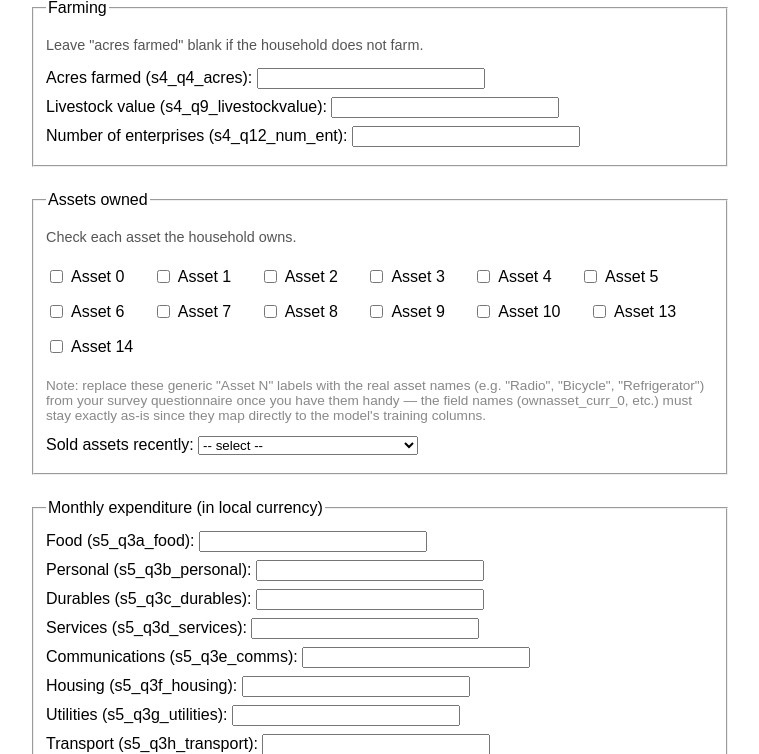
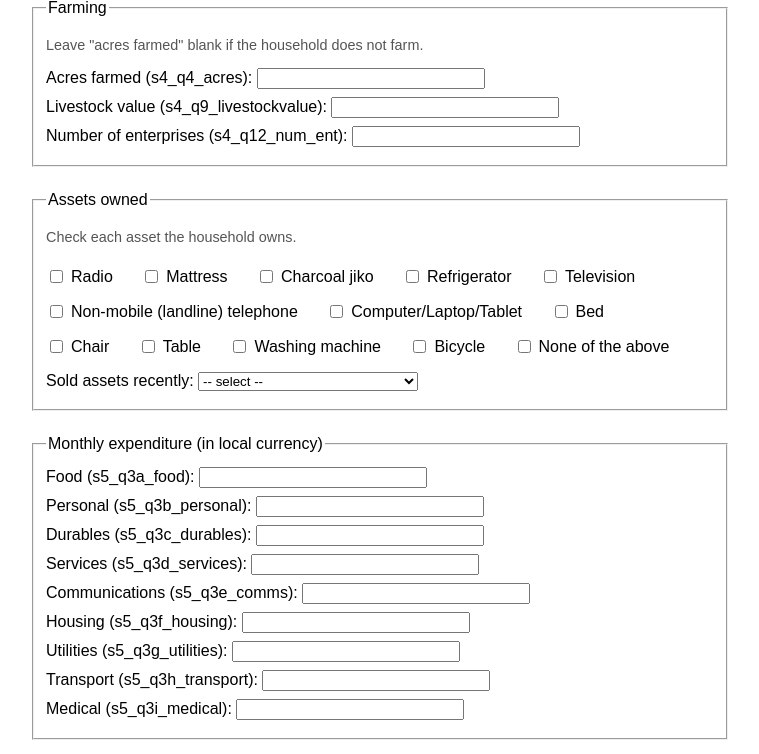
Before and after one commit to PriscillaKungu/Ngao-Labs-Cohort-3-Group-10-Food-Security-Screening-Model, a FastAPI app: page / in a window 1280 px wide. Shown: the part 929-1683 px from the top of the page, without its empty margins (260-1019 px from the left). Run offline with FastAPI, Linux system fonts and the light colour scheme; parts of the project's set-up code (start-up, migrations or seed data) failed here and were passed over.

Commit message:
Add files via upload

```diff
--- a/app/templates/index.html
+++ b/app/templates/index.html
@@ -179,25 +179,19 @@
     <fieldset>
       <legend>Assets owned</legend>
       <p style="font-size: 0.9em; color: #555;">Check each asset the household owns.</p>
-      <label class="checkbox-label"><input type="checkbox" name="ownasset_curr_0"> Asset 0</label>
-      <label class="checkbox-label"><input type="checkbox" name="ownasset_curr_1"> Asset 1</label>
-      <label class="checkbox-label"><input type="checkbox" name="ownasset_curr_2"> Asset 2</label>
-      <label class="checkbox-label"><input type="checkbox" name="ownasset_curr_3"> Asset 3</label>
-      <label class="checkbox-label"><input type="checkbox" name="ownasset_curr_4"> Asset 4</label>
-      <label class="checkbox-label"><input type="checkbox" name="ownasset_curr_5"> Asset 5</label>
-      <label class="checkbox-label"><input type="checkbox" name="ownasset_curr_6"> Asset 6</label>
-      <label class="checkbox-label"><input type="checkbox" name="ownasset_curr_7"> Asset 7</label>
-      <label class="checkbox-label"><input type="checkbox" name="ownasset_curr_8"> Asset 8</label>
-      <label class="checkbox-label"><input type="checkbox" name="ownasset_curr_9"> Asset 9</label>
-      <label class="checkbox-label"><input type="checkbox" name="ownasset_curr_10"> Asset 10</label>
-      <label class="checkbox-label"><input type="checkbox" name="ownasset_curr_13"> Asset 13</label>
-      <label class="checkbox-label"><input type="checkbox" name="ownasset_curr_14"> Asset 14</label>
-      <p style="font-size: 0.85em; color: #888;">
-        Note: replace these generic "Asset N" labels with the real asset names
-        (e.g. "Radio", "Bicycle", "Refrigerator") from your survey questionnaire
-        once you have them handy — the field names (ownasset_curr_0, etc.) must
-        stay exactly as-is since they map directly to the model's training columns.
-      </p>
+      <label class="checkbox-label"><input type="checkbox" name="ownasset_curr_1"> Radio</label>
+      <label class="checkbox-label"><input type="checkbox" name="ownasset_curr_2"> Mattress</label>
+      <label class="checkbox-label"><input type="checkbox" name="ownasset_curr_3"> Charcoal jiko</label>
+      <label class="checkbox-label"><input type="checkbox" name="ownasset_curr_4"> Refrigerator</label>
+      <label class="checkbox-label"><input type="checkbox" name="ownasset_curr_5"> Television</label>
+      <label class="checkbox-label"><input type="checkbox" name="ownasset_curr_6"> Non-mobile (landline) telephone</label>
+      <label class="checkbox-label"><input type="checkbox" name="ownasset_curr_7"> Computer/Laptop/Tablet</label>
+      <label class="checkbox-label"><input type="checkbox" name="ownasset_curr_8"> Bed</label>
+      <label class="checkbox-label"><input type="checkbox" name="ownasset_curr_9"> Chair</label>
+      <label class="checkbox-label"><input type="checkbox" name="ownasset_curr_10"> Table</label>
+      <label class="checkbox-label"><input type="checkbox" name="ownasset_curr_13"> Washing machine</label>
+      <label class="checkbox-label"><input type="checkbox" name="ownasset_curr_14"> Bicycle</label>
+      <label class="checkbox-label"><input type="checkbox" name="ownasset_curr_0"> None of the above</label>
       <label>Sold assets recently:
         <select name="s6_q1_soldasset">
           <option value="">-- select --</option>
```
